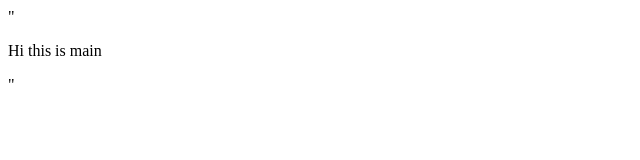
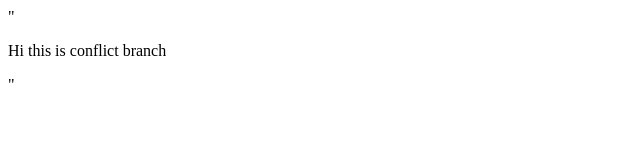
Before and after one commit to preethikavitha/walmartgit, a plain HTML site: page index.html in a window 1280 px wide. Shown: the full height of the page, 0-640 px from the left. Drawn offline with Linux system fonts and the light colour scheme.

Commit message:
commit conflict

```diff
--- a/index.html
+++ b/index.html
@@ -1 +1 @@
-"<html><p>Hi this is main</p></html>"
+"<html><p>Hi this is conflict branch</p></html>"
```
